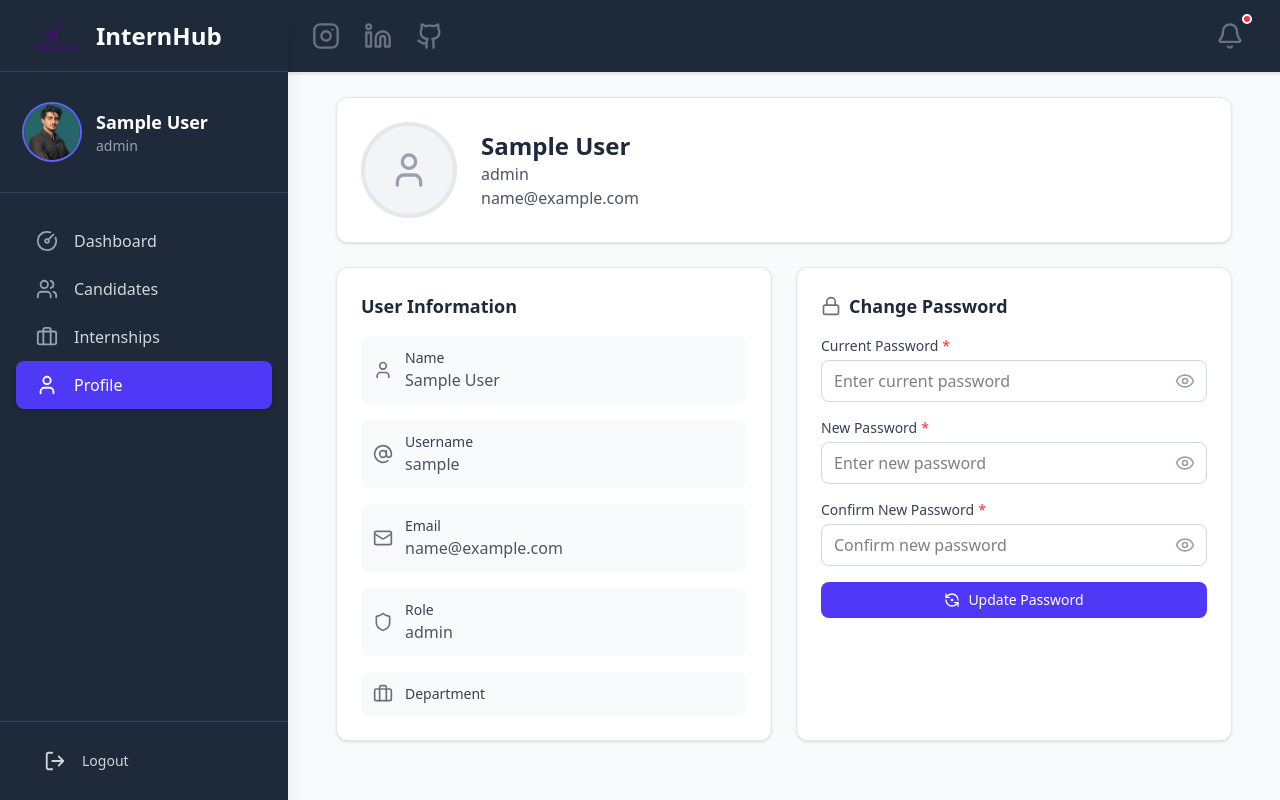
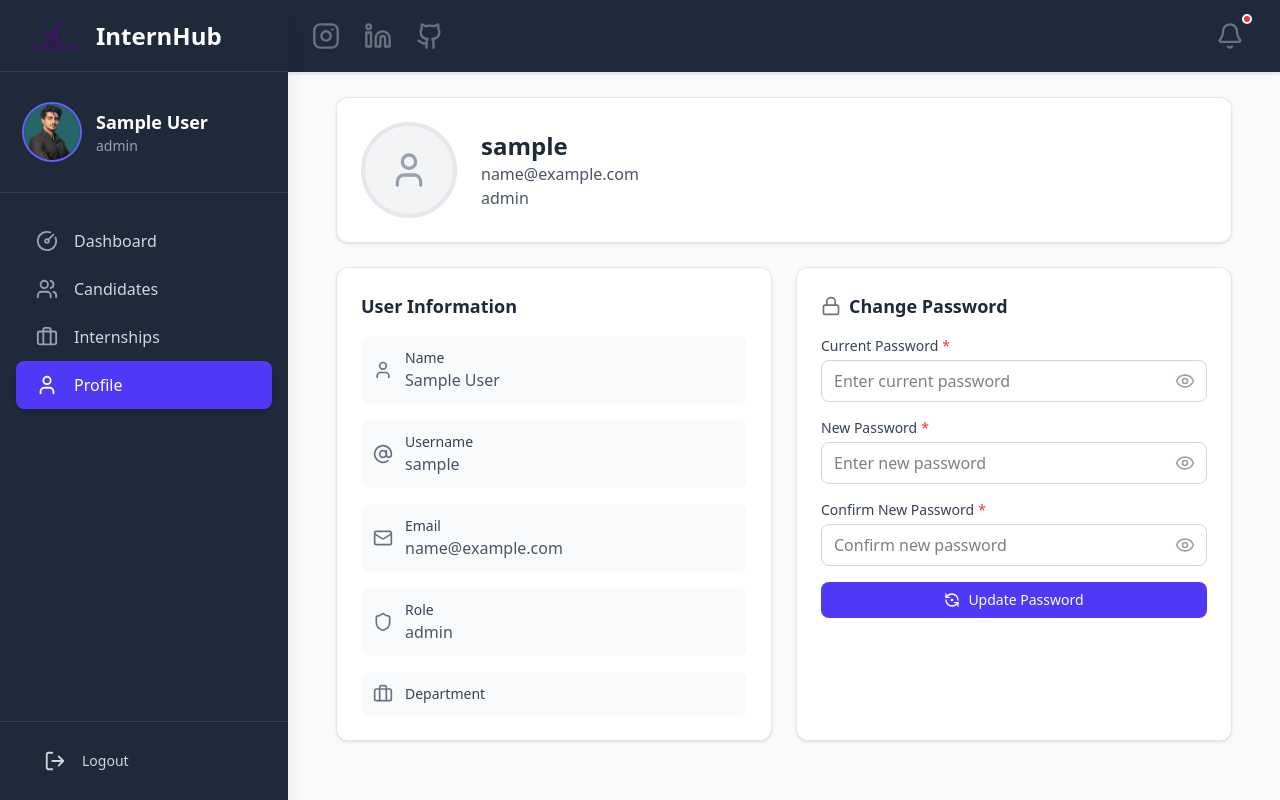
Before and after one commit to saadshakeel04/InternHub-Dashboard, a React (Vite) app: page /profile in a window 1280 px wide. Built offline with nearby package versions, Linux system fonts and the light colour scheme; sample sign-in values are in the browser's storage.

Commit message:
Updated auth context

```diff
--- a/src/contexts/AuthContext.jsx
+++ b/src/contexts/AuthContext.jsx
@@ -44,18 +44,18 @@ export const AuthProvider = ({ children }) => {
   }, []); //runs only once on mount
 
 
-  const login = async (email, password) => {
+  const login = async (username, email, password) => {
     setIsLoading(true); // Set loading to true during login process
     // Simulate API call delay
     await new Promise(resolve => setTimeout(resolve, 1000));
 
     const randUser = {
       id: '1',
-      name: 'Saad Shakeel',
+      name: username,
+      username: username,
       email: email,
       role: 'Full Stack Developer',
-      department: 'Development',
-      avatar: 'https://images.pexels.com/photos/1043471/pexels-photo-1043471.jpeg?auto=compress&cs=tinysrgb&w=150&h=150&dpr=1'
+      department: 'Development'
     };
 
     setUser(randUser);
--- a/src/pages/ProfilePage.jsx
+++ b/src/pages/ProfilePage.jsx
@@ -84,9 +84,9 @@ const ProfilePage = () => {
             <User size={40} className="text-gray-400" />
           </div>
           <div>
-            <h2 className="text-2xl font-bold text-gray-800">{user?.name}</h2>
+            <h2 className="text-2xl font-bold text-gray-800">{user?.username}</h2>
+            <p className="text-gray-600">{user?.email}</p>
             <p className="text-gray-600">{user?.role}</p>
-            <p className="text-gray-600">{user?.email}</p>
           </div>
         </div>
       </div>
```
